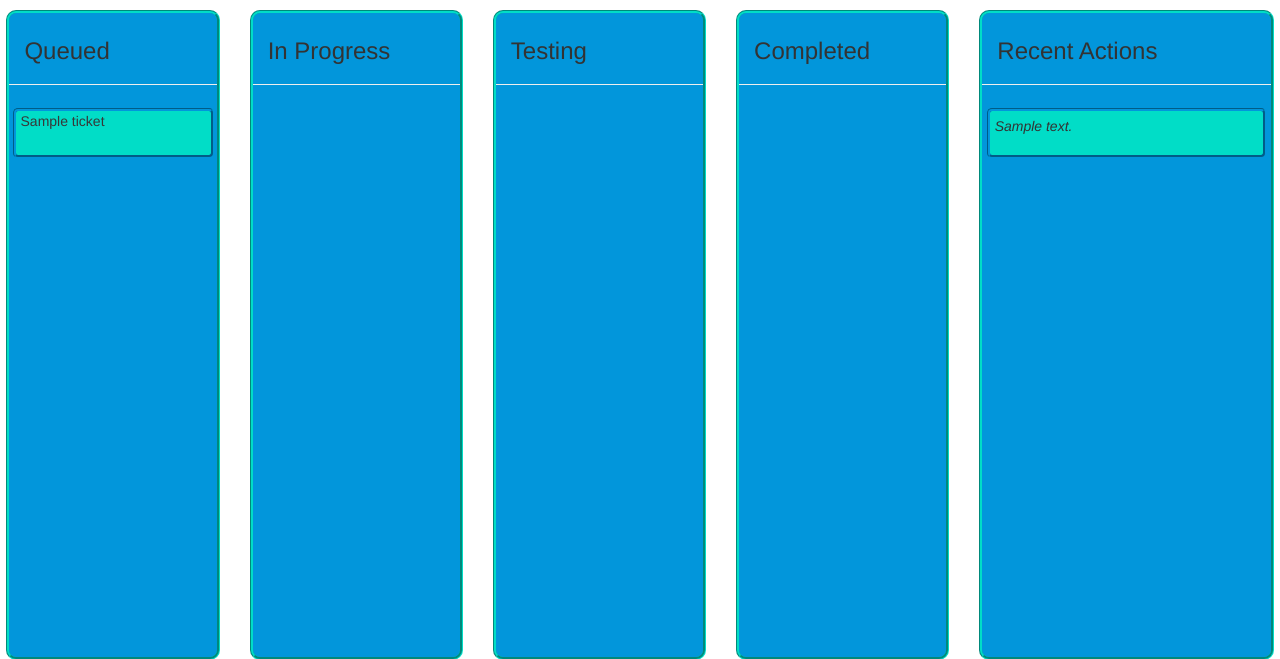
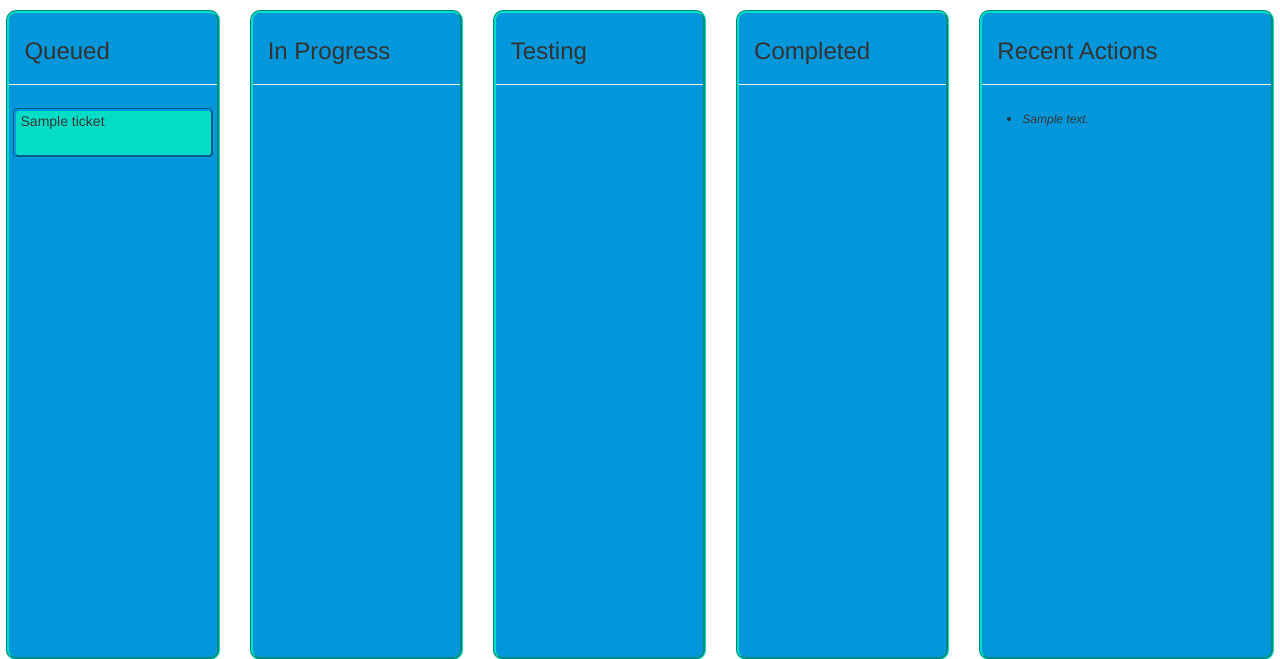
Before and after one commit to implacable/projectManager, a Django app: page /user/project/1/ in a window 1280 px wide. Shown: the part 60-719 px from the top of the page. Run offline with Django 3.2, Linux system fonts and the light colour scheme; a user stored in the database is signed in; tables that the repository leaves empty hold one stand-in row (values such as "Sample post"); some libraries are stand-ins or nearby versions.

Commit message:
Almost finished with the AR feed

```diff
--- a/project_ticket/static/project_ticket/css/project_style.css
+++ b/project_ticket/static/project_ticket/css/project_style.css
@@ -56,22 +56,16 @@ hr {
 	margin: 0 auto;
 }
 
-.recent_actions_wrapper {
-	padding-top: 3px;
-	padding-bottom: 3px;
+.act_reports ul {
+	padding-right: 7px;
 }
 
-.recent_actions {
-	width: 97%;
-	margin: 0 auto;
-	min-height: 50px;
-	border-radius: 5px;
-	background-color: #01DDC7;
-	border: 3px groove #0296db;
+.act_reports li {
+	padding-top: 3px;
 }
 
-.recent_actions p {
+.act_reports ul li p {
 	font-style: italic;
-	padding: 5px;
-	text-align: justify;
+	font-size: 12px;
+	color: #383838;
 }
--- a/project_ticket/templates/project_ticket/project.html
+++ b/project_ticket/templates/project_ticket/project.html
@@ -115,15 +115,13 @@
 				<div class="content">
 					<h3>Recent Actions</h3>
 					<hr>
-
-
-					{% for action_report in action_reports %}
-					<div class="recent_actions_wrapper">
-						<div class="recent_actions">
-							<p>{{ action_report.message }}</p>
-						</div>
+					<div class="act_reports">
+						<ul>
+						{% for action_report in action_reports %}
+								<li><p>{{ action_report.message }}</p></li>
+						{% endfor %}
+						</ul>
 					</div>
-					{% endfor %}
 				</div>
 			</div>
 		</div>
--- a/project_ticket/views.py
+++ b/project_ticket/views.py
@@ -108,7 +108,7 @@ def project(request, project_id):
         return HttpResponseRedirect(reverse('profile'))
 
     all_tickets = project.tickets.all()
-    action_reports = project.action_reports.all().order_by('-date_created')[:6]
+    action_reports = project.action_reports.all().order_by('-date_created')[:10]
     context = {'project':project, 'tickets': all_tickets,
                'action_reports': action_reports }
 
```
